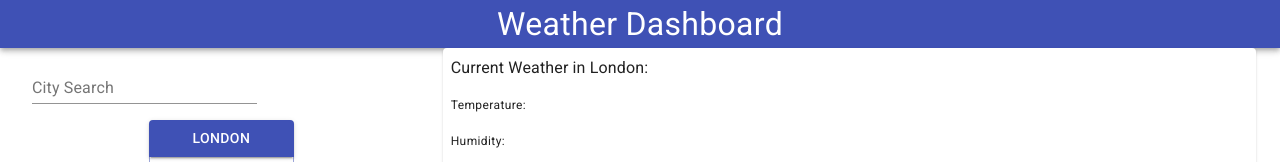
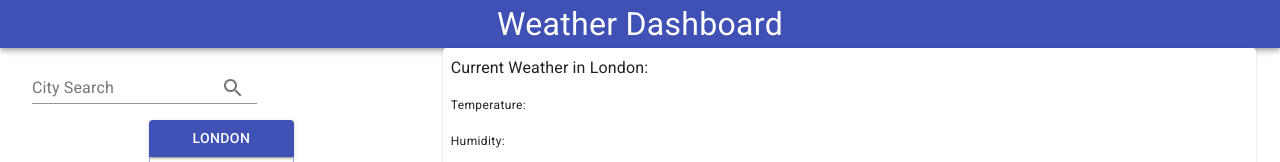
Before and after one commit to coleman-buffa/weather-dashboard, a React (Create React App) app in the folder client/: page / in a window 1280 px wide. Shown: the top 162 px of the page. Built offline with nearby package versions, Linux system fonts and the light colour scheme.

Commit message:
Add search icon to search bar.

```diff
--- a/client/src/components/searchbar.js
+++ b/client/src/components/searchbar.js
@@ -1,6 +1,8 @@
 import React from 'react';
 import { makeStyles } from '@material-ui/core/styles';
 import TextField from '@material-ui/core/TextField';
+import { IconButton, InputAdornment } from '@material-ui/core';
+import SearchIcon from '@material-ui/icons/Search';
 
 const useStyles = makeStyles((theme) => ({
   root: {
@@ -23,6 +25,15 @@ export default function SearchBar(props) {
         varient="filled"
         type="search"
         inputRef={props.inputRef}
+        InputProps={{
+          endAdornment: (
+            <InputAdornment position="end">
+              <IconButton onClick={props.handleInputChange}>
+                <SearchIcon />
+              </IconButton>
+            </InputAdornment>
+          )
+        }}
       />
     </form>
   )
```
